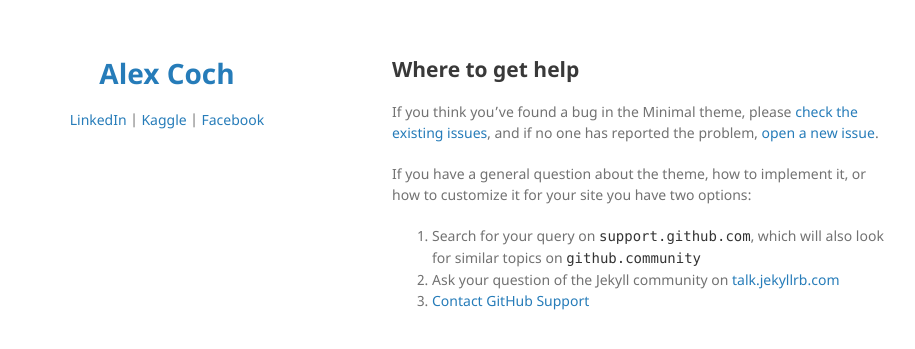
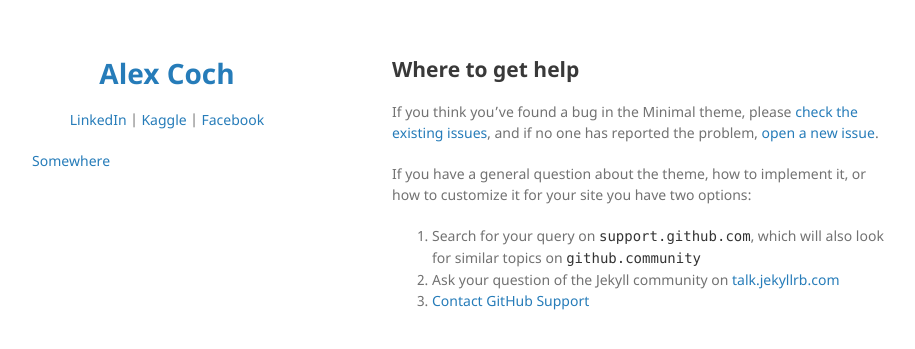
Before and after one commit to alex-coch/alex-coch.github.io, a Jekyll site: the page built from docs/SUPPORT.md, in a window 1280 px wide. Shown: the top 349 px of the page, without its empty margins (178-1093 px from the left). Built offline with Jekyll 4.4.1, drawn with Linux system fonts in a browser that asks for light colours; our own code applies the rules of GitHub Pages for plain Markdown files.

Commit message:
accessors

```diff
--- a/_config.yml
+++ b/_config.yml
@@ -6,6 +6,7 @@ description:
   <a href=https://kaggle.com/alekscoch>Kaggle</a> |
   <a href=https://facebook.com/f.alex.coch>Facebook</a>
   </p>
+  <p><a href="#top">Somewhere</a></p>
 show_downloads: false
 google_analytics:
 theme: jekyll-theme-minimal
```
Also changed, not shown: index.md (+1 -1 lines).
